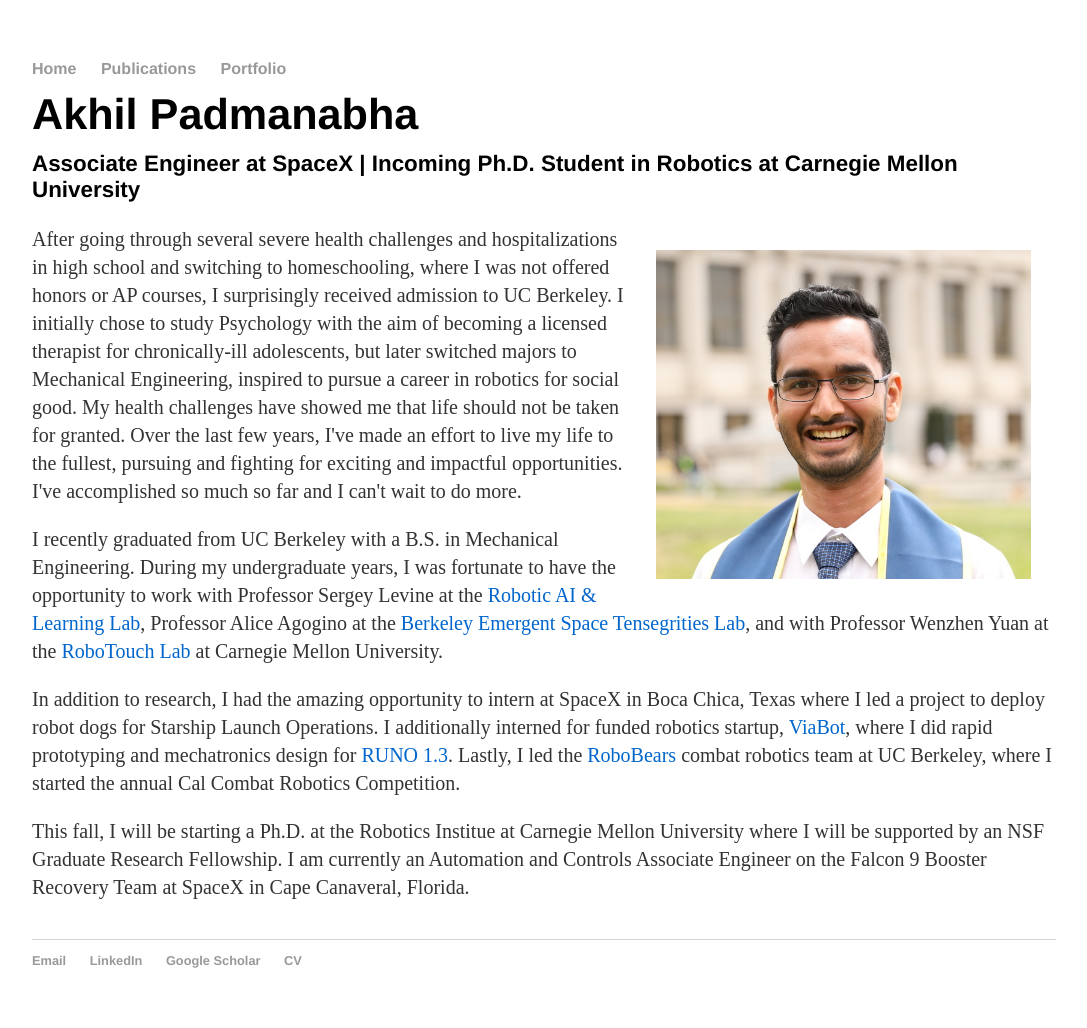
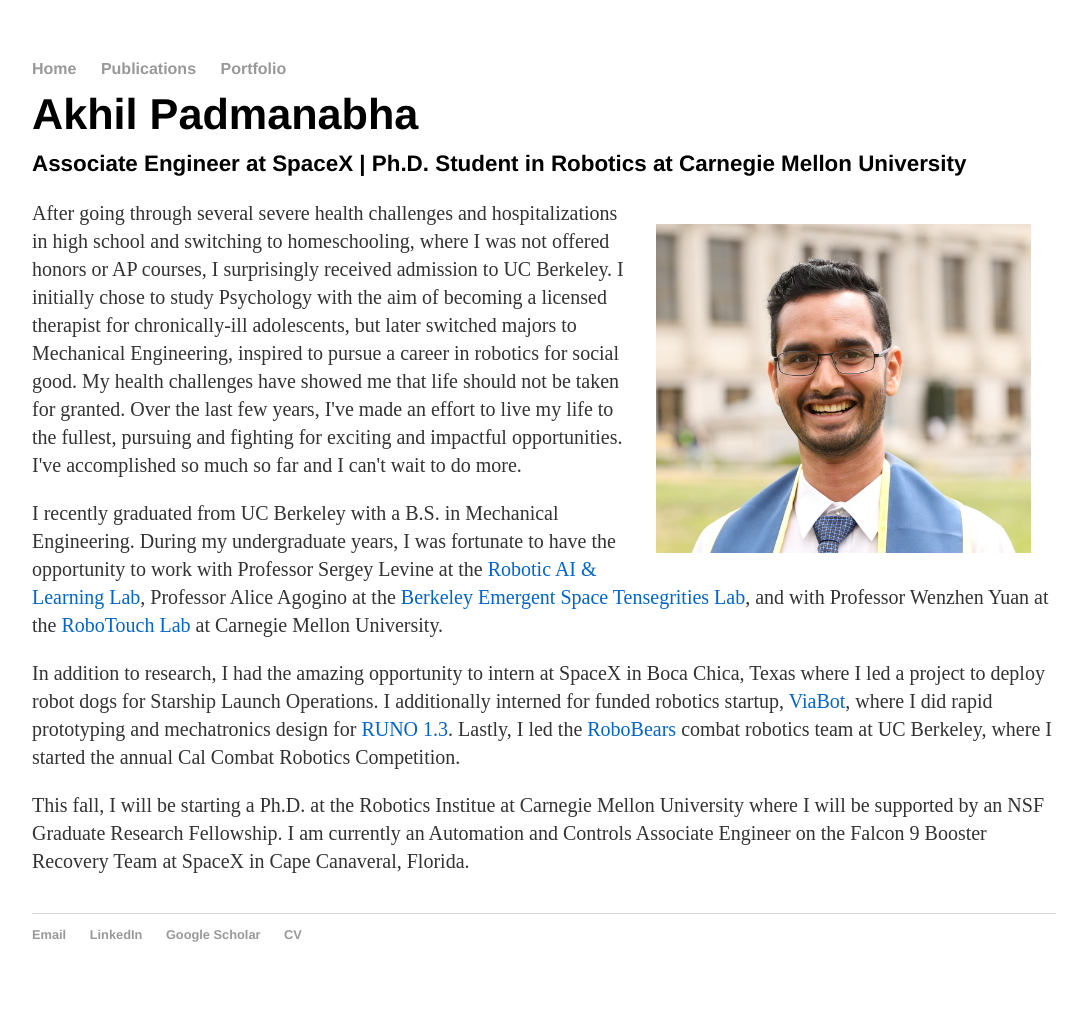
Before and after one commit to akhilpadmanabha/akhilpadmanabha.github.io, a Jekyll site: the page built from index.html, in a window 1280 px wide. Shown: the whole page, without its empty margins (96-1183 px from the left). Built offline with Jekyll 4.4.1, drawn with Linux system fonts in a browser that asks for light colours; after the commit the page ends 1002 px from its top, so only the background shows below that.

Commit message:
more font

```diff
--- a/index.html
+++ b/index.html
@@ -4,7 +4,7 @@
 ---
 <div class="blurb">
 	<h1 class='h1withsub'>Akhil Padmanabha</h1>
-	<h3>Associate Engineer at SpaceX | Incoming Ph.D. Student in Robotics at Carnegie Mellon University </h3>
+	<h3>Associate Engineer at SpaceX | Ph.D. Student in Robotics at Carnegie Mellon University </h3>
 </div>
 
 
```
